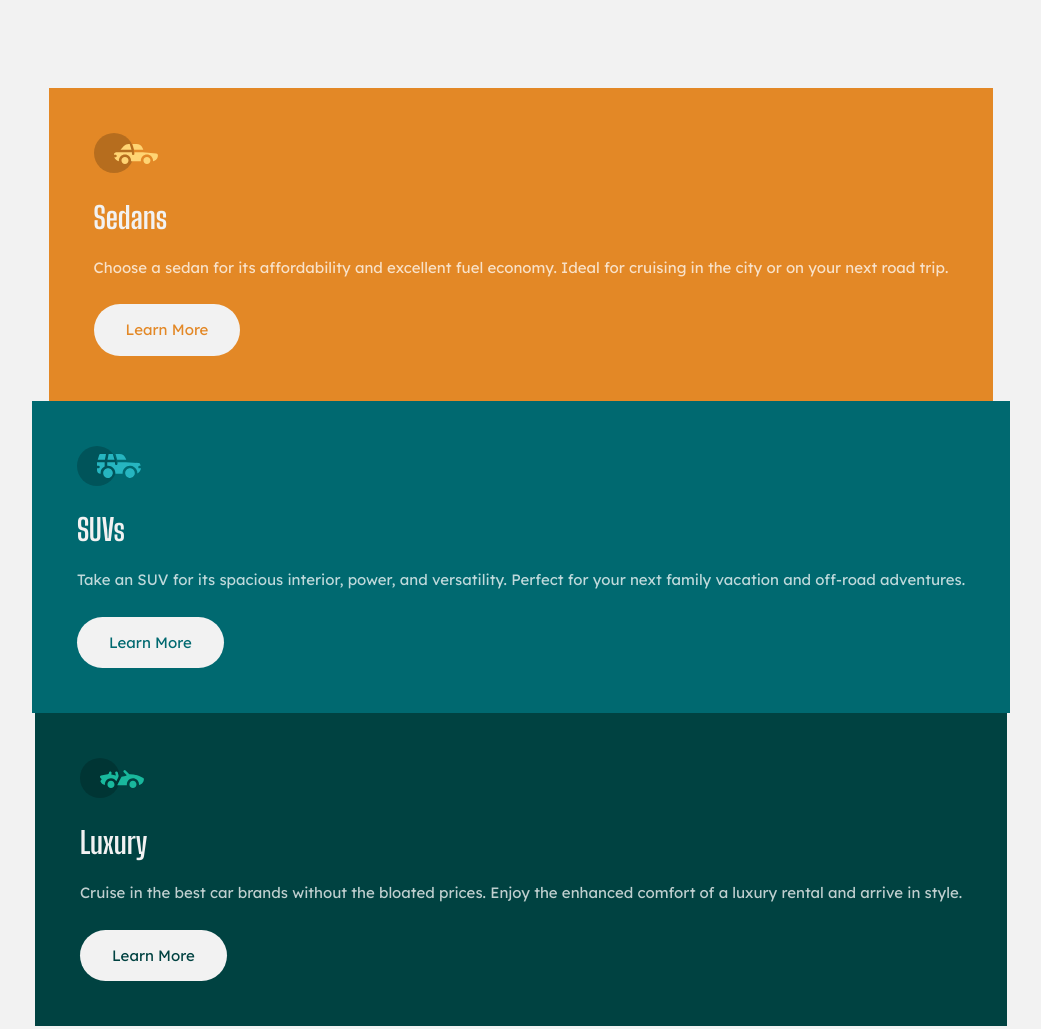
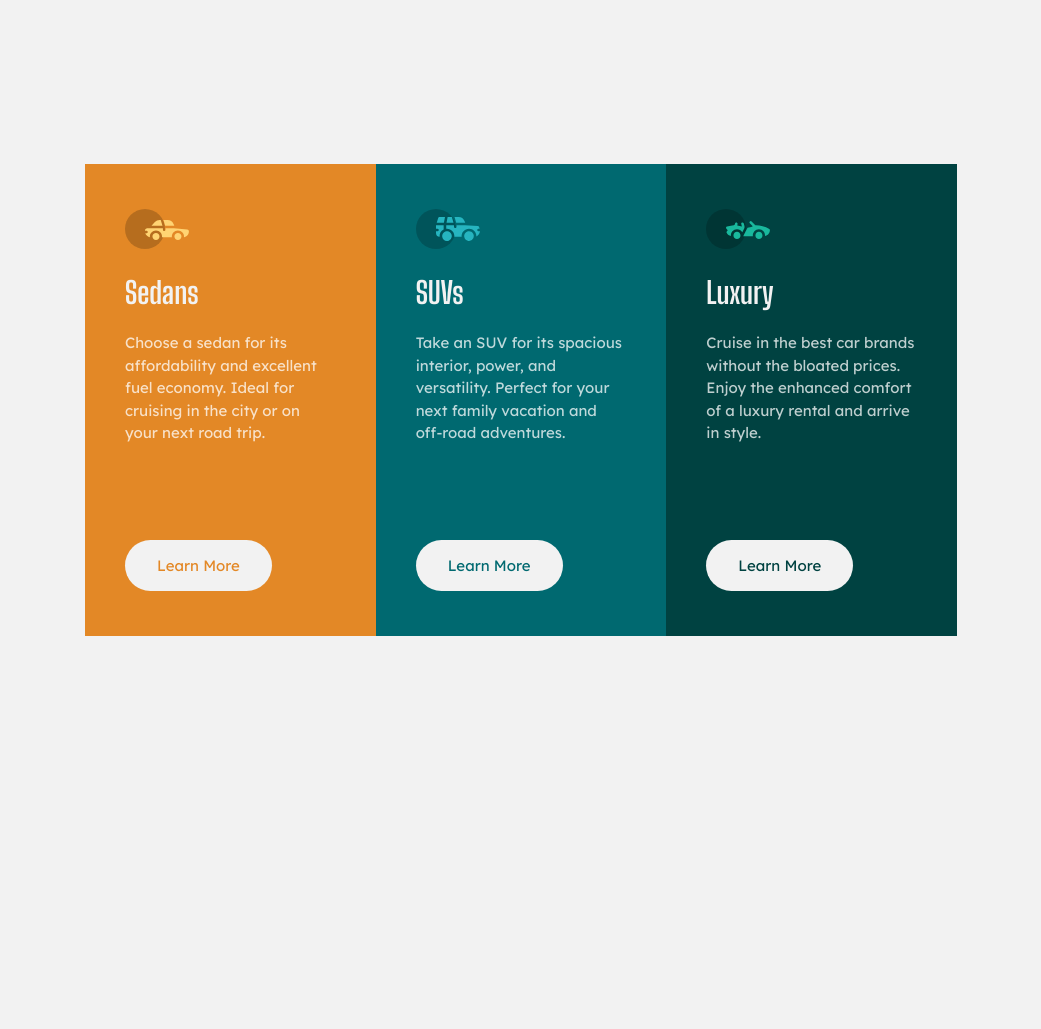
Before and after one commit to SArkar-Htet/3-column-preview-card-component, a plain HTML site: page index.html in a window 1280 px wide. Shown: the whole page, without its empty margins (119-1160 px from the left). After the commit the page ends 800 px from the top, so only its background shows below. Drawn offline with Linux system fonts and the light colour scheme.

Commit message:
feat: add card component for desktop and tablet

```diff
--- a/app/css/style.css
+++ b/app/css/style.css
@@ -25,12 +25,15 @@ body {
 .container {
   padding: 88px 24px;
   display: flex;
-  flex-direction: column;
+  flex-wrap: wrap;
   justify-content: center;
   align-items: center;
+  max-width: 920px;
+  margin: 0 auto;
 }
 
 .card {
+  flex: 100%;
   padding: 45px;
 }
 
@@ -71,3 +74,25 @@ p {
 .btn--secondary {
   color: var(--veryDarkCyan);
 }
+
+@media only screen and (min-width: 40rem) { /*640px*/
+  .container {
+    /* flex-direction: row; */
+    height: 100vh;
+  }
+  .card {
+    flex: 33.33%;
+    padding-right: 2rem;
+    padding-left: 2rem;
+  }
+  .card__button {
+    margin-top: 70px;
+  }
+}
+
+@media only screen and (min-width: 64rem) { /*1024px*/
+  .card {
+    padding-right: 40px;
+    padding-left: 40px;
+  }
+}
```
